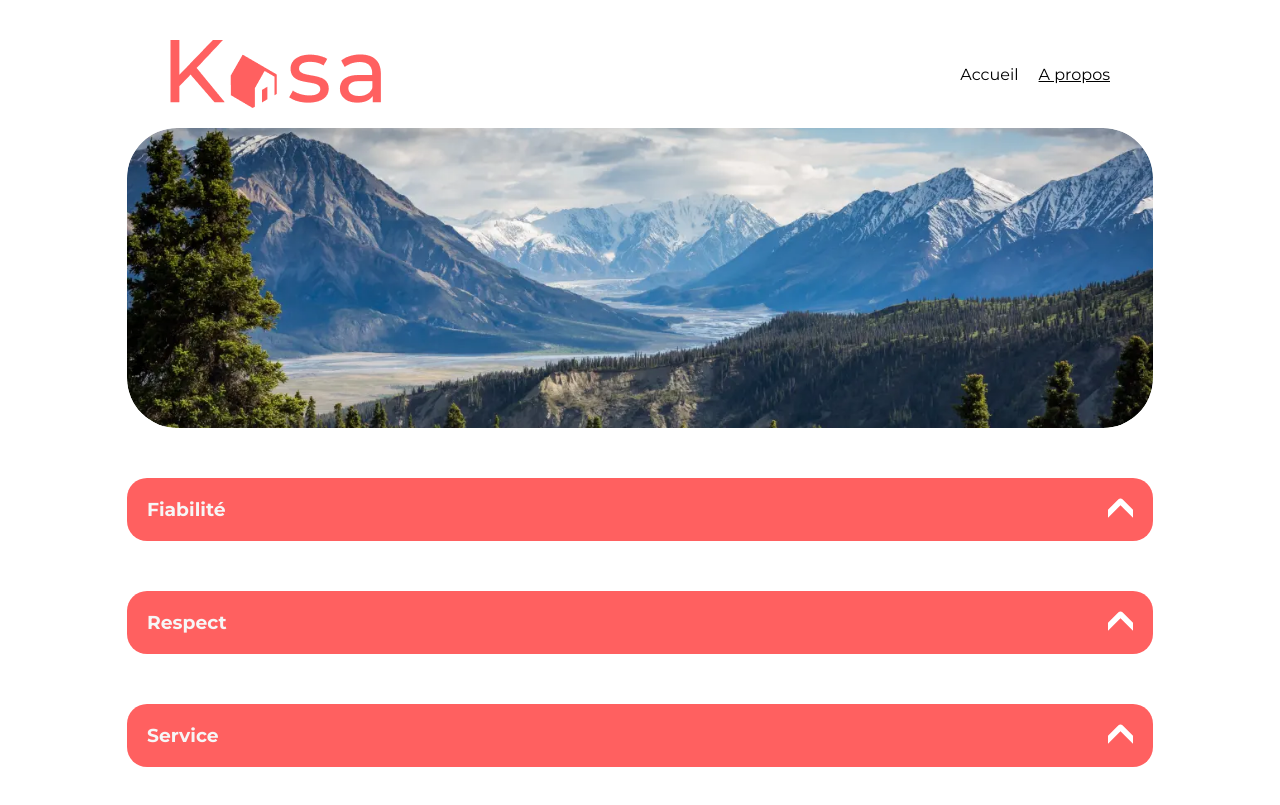
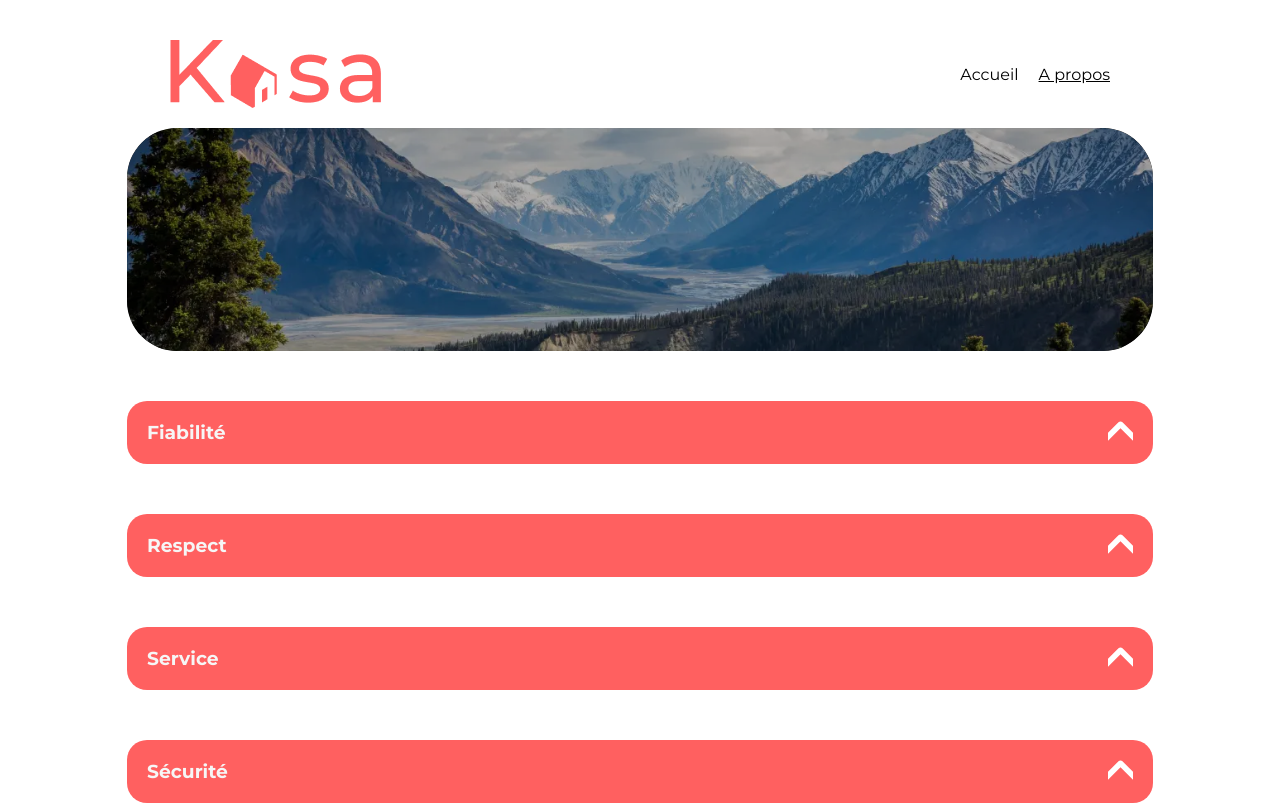
Before and after one commit to Dosylia/Kaza, a React (Create React App) app: page /apropos in a window 1280 px wide. Shown: the top 805 px of the page. Built offline with nearby package versions, Linux system fonts and the light colour scheme.

Commit message:
Update Banner className

```diff
--- a/src/components/Banner/banner.scss
+++ b/src/components/Banner/banner.scss
@@ -42,29 +42,6 @@
       white-space: pre-wrap;
     }
   }
-}
-
-.banner-about {
-  position: relative;
-  width: 100%;
-  height: 300px;
-  border-radius: 50px;
-  overflow: hidden;
-  @media (max-width: 769px) {
-    height: 100px;
-    border-radius: 20px;
-  }
-
-  img {
-    position: absolute;
-    top: 0;
-    right: 0;
-    bottom: 0;
-    left: 0;
-    width: 100%;
-    height: 100%;
-    border-radius: inherit;
-  }
 
   .pHide {
     display: none;
--- a/src/pages/About/index.jsx
+++ b/src/pages/About/index.jsx
@@ -3,7 +3,7 @@ import Banner from '../../components/Banner/'
 import ImgBanner from '../../assets/img/banner-about.webp'
 import Collapse from '../../components/Collapse/'
 
-const banner = 'banner-about'
+const banner = 'banner'
 const pHide = 'pHide'
 
 function About() {
```
Also changed, not shown: 1 other file (tests, documents, lock files or other folders).
